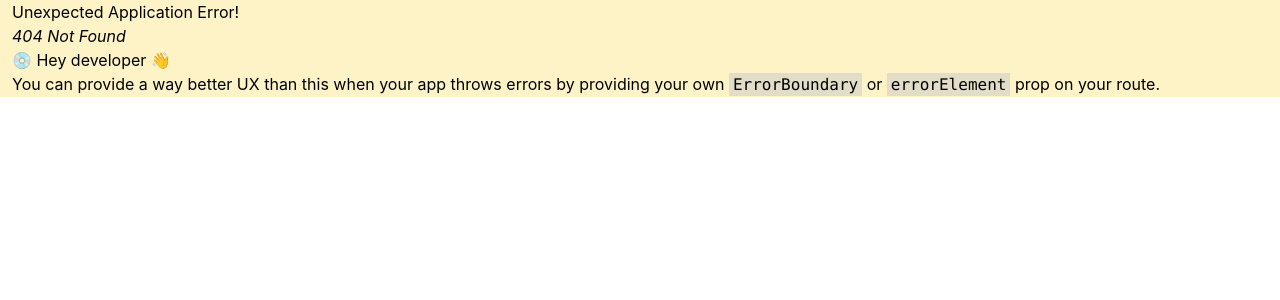
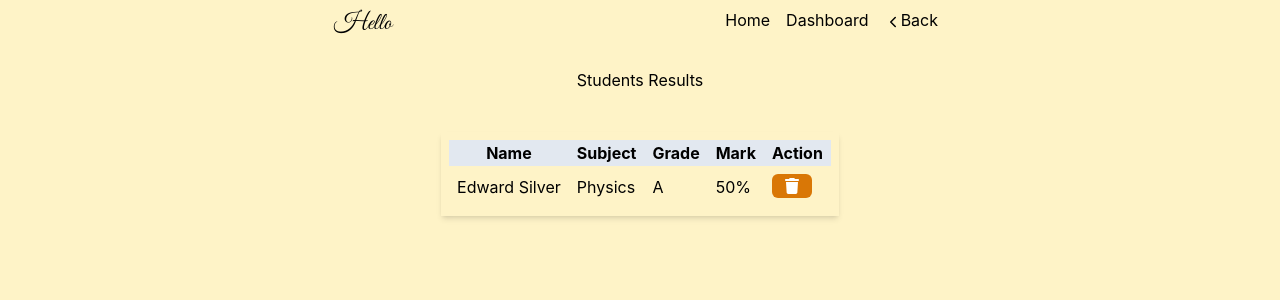
Before and after one commit to freddy777-01/school, a React (Vite) app: page /results in a window 1280 px wide. Before the commit this address had no page. Shown: the top 300 px of the page. Built offline with nearby package versions, Linux system fonts and the light colour scheme; a web font is replaced by a local one.

Commit message:
on-progress: added axios js

```diff
--- a/package.json
+++ b/package.json
@@ -10,6 +10,7 @@
     "preview": "vite preview"
   },
   "dependencies": {
+    "axios": "^1.6.8",
     "localforage": "^1.10.0",
     "match-sorter": "^6.3.4",
     "react": "^18.2.0",
--- /dev/null
+++ b/src/components/navbar.jsx
@@ -0,0 +1,33 @@
+import { IoChevronBackOutline, IoChevronForwardOutline } from "react-icons/io5";
+import { useNavigate } from "react-router-dom";
+export default function NavBar() {
+    const navigate = useNavigate();
+
+	return (
+		<div className="flex justify-between w-1/2 p-2">
+			<div className="great-vibes-regular text-2xl">Hello</div>
+			<div className="">
+				<a
+					href="/home"
+					className="mx-1 p-1 rounded-md hover:text-white hover:bg-amber-600"
+				>
+					Home
+				</a>
+				<a
+					href="/dashboard"
+					className="mx-1 p-1 rounded-md hover:text-white hover:bg-amber-600"
+				>
+					Dashboard
+				</a>
+				<a
+					href="#"
+					className="mx-1 p-1 rounded-md hover:text-white hover:bg-amber-600"
+					onClick={() => navigate(-1)}
+				>
+					<IoChevronBackOutline className="inline-block" />
+					Back
+				</a>
+			</div>
+		</div>
+	);
+}
--- a/src/pages/dashboard.jsx
+++ b/src/pages/dashboard.jsx
@@ -9,7 +9,7 @@ export default function Dashboard() {
 					Student
 				</a>
 				<a
-					href="http://"
+					href="/results"
 					className="mx-3 bg-amber-800 rounded-md p-2 text-white hover:bg-amber-600"
 				>
 					Resutls
--- /dev/null
+++ b/src/pages/results.jsx
@@ -0,0 +1,35 @@
+import { FaTrash } from "react-icons/fa6";
+import NavBar from "../components/navbar"
+export default function Result() {
+	return (
+		<div className="h-screen flex place-items-center flex-col">
+			<NavBar/>
+			<div className="mt-5">Students Results</div>
+			<div className="mt-5"></div>
+			<div className="shadow-md  mt-5 p-2">
+				<table className="rounded-tl-md">
+					<thead className="bg-slate-200">
+						<th className="px-2">Name</th>
+						<th className="px-2">Subject</th>
+						<th className="px-2">Grade</th>
+						<th className="px-2">Mark</th>
+						<th className="px-2">Action</th>
+					</thead>
+					<tbody className="">
+						<tr className="">
+							<td className="p-2">Edward Silver</td>
+							<td className="p-2">Physics</td>
+							<td className="p-2">A</td>
+							<td className="p-2">50%</td>
+							<td className="p-2">
+								<button className="text-white bg-amber-600 px-3 py-1 rounded-md hover:bg-red-600">
+									<FaTrash />
+								</button>
+							</td>
+						</tr>
+					</tbody>
+				</table>
+			</div>
+		</div>
+	);
+}
--- a/src/pages/students.jsx
+++ b/src/pages/students.jsx
@@ -1,6 +1,7 @@
 import { useState } from "react";
 import Input from "../components/input";
 import { FaExclamation } from "react-icons/fa";
+import NavBar from "../components/navbar";
 export default function Students() {
 	const [firstName, setFirstName] = useState('');
 	const [middleName, setMiddleName] = useState('');
@@ -18,7 +19,8 @@ export default function Students() {
         },
 	};
 	return (
-		<div className="h-screen flex flex-col justify-center place-items-center">
+		<div className="h-screen flex flex-col place-items-center">
+			<NavBar/>
 			<span>{firstName}</span>
 			<span>{middleName}</span>
 			<span>{lastName}</span>
```
Also changed, not shown: src/main.jsx (+6 -1 lines), 2 other files (tests, documents, lock files or other folders).
